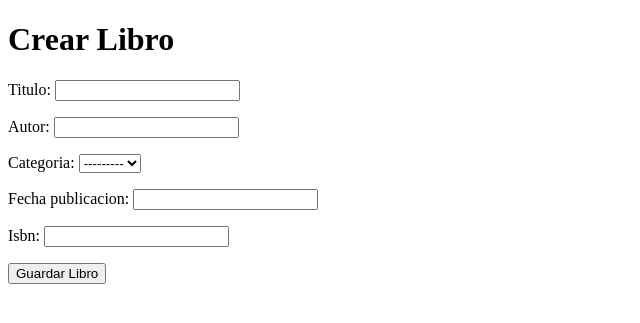
After one commit to MayteRochina11/programacion-ii-mayte-rochina, a Django app: page /catalogo/libros/crear/ in a window 1280 px wide. The commit adds this page. Shown: the top 323 px of the page, without its empty margins (0-640 px from the left). Run offline with Django 5.2, Linux system fonts and the light colour scheme; data that the repository does not hold is empty.

Commit message:
feat(2026-11-10): crud de categorias y libros en biblioteca app

```diff
--- /dev/null
+++ b/django/biblioteca-app/catalogo/forms/libro_form.py
@@ -0,0 +1,18 @@
+from django import forms
+from catalogo.models import Libro
+
+class LibroForm(forms.ModelForm):
+    class Meta:
+        model = Libro
+        fields = ['titulo',
+                  'autor',
+                  'categoria',
+                  'fecha_publicacion',
+                  'isbn']
+    widgets = {
+        'titulo': forms.TextInput(attrs={'class': 'form-control'}),
+        'autor': forms.TextInput(attrs={'class': 'form-control'}),
+        'categoria': forms.Select(attrs={'class': 'form-control'}),
+        'fecha_publicacion': forms.DateInput(attrs={'type': 'date'}),
+        'isbn': forms.TextInput(attrs={'class': 'form-control'}),
+    }
--- a/django/biblioteca-app/catalogo/models/__init__.py
+++ b/django/biblioteca-app/catalogo/models/__init__.py
@@ -1 +1,2 @@
 from .categoria import Categoria
+from .libro import Libro
--- /dev/null
+++ b/django/biblioteca-app/catalogo/models/libro.py
@@ -0,0 +1,17 @@
+from django.db import models
+from .categoria import Categoria
+
+class Libro(models.Model):
+    titulo = models.CharField(max_length=200)
+    autor = models.CharField(max_length=100)
+    categoria = models.ForeignKey(Categoria, on_delete=models.CASCADE)
+    fecha_publicacion = models.DateField()
+    isbn = models.CharField(max_length=13, unique=True)
+
+    def __str__(self):
+        return self.titulo
+
+    class Meta:
+        verbose_name = "Libro"
+        verbose_name_plural = "Libros"
+        ordering = ['titulo']
--- a/django/biblioteca-app/catalogo/templates/catalogo/categorias/formulario.html
+++ b/django/biblioteca-app/catalogo/templates/catalogo/categorias/formulario.html
@@ -2,14 +2,14 @@
 <html lang="es">
 <head>
     <meta charset="UTF-8">
-    <title>Crear categoría</title>
+    <title>{% if form.instance.pk %}Editar categoría{% else %}Crear categoría{% endif %}</title>
 </head>
 <body>
     <h1>Biblioteca</h1>
-    <h2>Registrar categoría</h2>
+    <h2>{% if form.instance.pk %}Editar categoría{% else %}Registrar categoría{% endif %}</h2>
     <form method="POST">
         {% csrf_token %}
-        {{ formulario.as_p }}
+        {{ form.as_p }}
         <p>
             <button type="submit">
                 Guardar categoría
--- /dev/null
+++ b/django/biblioteca-app/catalogo/templates/catalogo/libros/formulario.html
@@ -0,0 +1,20 @@
+<!DOCTYPE html>
+<html lang="en">
+<head>
+    <meta charset="UTF-8">
+    <meta name="viewport" content="width=device-width, initial-scale=1.0">
+    <title>{% if form.instance.pk %}Editar Libro{% else %}Crear Libro{% endif %}</title>
+</head>
+<body>
+    <h1>{% if form.instance.pk %}Editar Libro{% else %}Crear Libro{% endif %}</h1>
+    <form method="POST">
+        {% csrf_token %}
+        {{ form.as_p }}
+        <p>
+            <button type="submit">
+                Guardar Libro
+            </button>
+        </p>
+    </form>
+</body>
+</html>
--- a/django/biblioteca-app/catalogo/urls/categoria_urls.py
+++ b/django/biblioteca-app/catalogo/urls/categoria_urls.py
@@ -1,7 +1,9 @@
 from django.urls import path
-from catalogo.views.categoria_views import (categoria_list, categoria_create)
+from catalogo.views.categoria_views import (categoria_list, categoria_create, categoria_update, categoria_delete)
 
 urlpatterns = [
     path('categorias/', categoria_list, name='categoria_list'),
     path('categorias/nueva/', categoria_create, name='categoria_create'),
+    path('categorias/<int:pk>/editar/', categoria_update, name='categoria_update'),
+    path('categorias/<int:pk>/eliminar/', categoria_delete, name='categoria_delete'),
 ]
--- /dev/null
+++ b/django/biblioteca-app/catalogo/urls/home_urls.py
@@ -0,0 +1,6 @@
+from django.urls import path
+from catalogo.views.home_views import home_view
+
+urlpatterns = [
+    path('', home_view, name='home'),
+]
--- /dev/null
+++ b/django/biblioteca-app/catalogo/views/home_views.py
@@ -0,0 +1,4 @@
+from django.shortcuts import render, redirect
+
+def home_view(request):
+    return render(request, 'catalogo/home.html')
--- /dev/null
+++ b/django/biblioteca-app/catalogo/views/libro_views.py
@@ -0,0 +1,43 @@
+from django.shortcuts import render, redirect
+from catalogo.models.libro import Libro
+from catalogo.forms.libro_form import LibroForm
+
+def libro_list(request):
+    libros = Libro.objects.all()
+    return render(request,
+                  'catalogo/libros/libro_list.html',
+                  {'libros': libros})
+
+def create_libro(request):
+    if request.method == 'POST':
+        form = LibroForm(request.POST)
+        if form.is_valid():
+            form.save()
+            return redirect('libro_list')
+    else:
+        form = LibroForm()
+    return render(request,
+                  'catalogo/libros/formulario.html',
+                  {'form': form})
+
+def update_libro(request, pk):
+    libro = Libro.objects.get(pk=pk)
+    if request.method == 'POST':
+        form = LibroForm(request.POST, instance=libro)
+        if form.is_valid():
+            form.save()
+            return redirect('libro_list')
+    else:
+        form = LibroForm(instance=libro)
+    return render(request,
+                  'catalogo/libros/formulario.html',
+                  {'form': form})
+
+def delete_libro(request, pk):
+    libro = Libro.objects.get(pk=pk)
+    if request.method == 'POST':
+        libro.delete()
+        return redirect('libro_list')
+    return render(request,
+                  'catalogo/libros/confirm_delete.html',
+                  {'libro': libro})
--- a/django/biblioteca-app/config/urls.py
+++ b/django/biblioteca-app/config/urls.py
@@ -18,6 +18,9 @@ from django.contrib import admin
 from django.urls import include, path
 
 urlpatterns = [
+    path('', include('catalogo.urls.home_urls')),
     path('admin/', admin.site.urls),
     path('catalogo/', include('catalogo.urls.categoria_urls')),
+    path('catalogo/', include('catalogo.urls.libro_urls')),
+
 ]
```
Also changed, not shown: django/biblioteca-app/catalogo/templates/catalogo/categorias/categoria_confirm_delete.html (added, +17 -0 lines), django/biblioteca-app/catalogo/templates/catalogo/categorias/categoria_list.html (+10 -1 lines), django/biblioteca-app/catalogo/templates/catalogo/home.html (added, +16 -0 lines), django/biblioteca-app/catalogo/templates/catalogo/libros/confirm_delete.html (added, +17 -0 lines), django/biblioteca-app/catalogo/templates/catalogo/libros/libro_list.html (added, +54 -0 lines), django/biblioteca-app/catalogo/urls/libro_urls.py (added, +9 -0 lines), django/biblioteca-app/catalogo/views/categoria_views.py (+25 -1 lines), django/biblioteca-app/catalogo/migrations/0002_libro.py (added).
